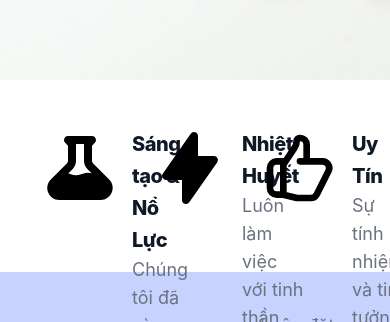
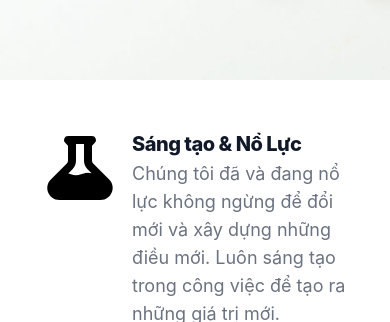
Before and after one commit to trungnguyencmu/phong-project, a React (Create React App) app: page / in a window 390 px wide. Shown: the part 2240-2562 px from the top of the page. Built offline with nearby package versions, Linux system fonts and the light colour scheme; some icons are missing.

Commit message:
Update responsive

```diff
--- a/src/Pages/HomePage.jsx
+++ b/src/Pages/HomePage.jsx
@@ -236,7 +236,7 @@ export default function HomePage() {
         </div> */}
       </header>
 
-      <div className="grid grid-cols-3 gap-5 mx-10 h-36">
+      <div className="grid gap-5 m-10 md:grid-cols-3 sm:grid-cols-1">
         <div className="flex justify-start flex-row	gap-y-2">
           <div>
             <svg
@@ -319,7 +319,7 @@ export default function HomePage() {
         </div>
       </div>
 
-      <div className="grid grid-cols-3 gap-5 p-10 bg-indigo-200">
+      <div className="grid gap-5 p-10 bg-indigo-200 md:grid-cols-3 sm:grid-cols-1 ">
         <div className="flex justify-start flex-col gap-y-2 justify-center items-center">
           <div>
             <Animated
```
